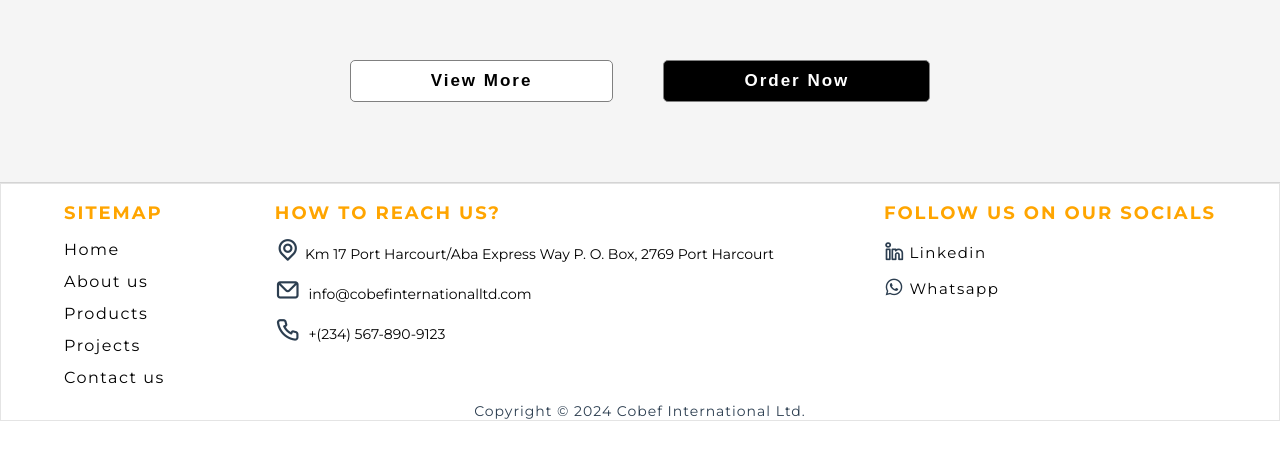
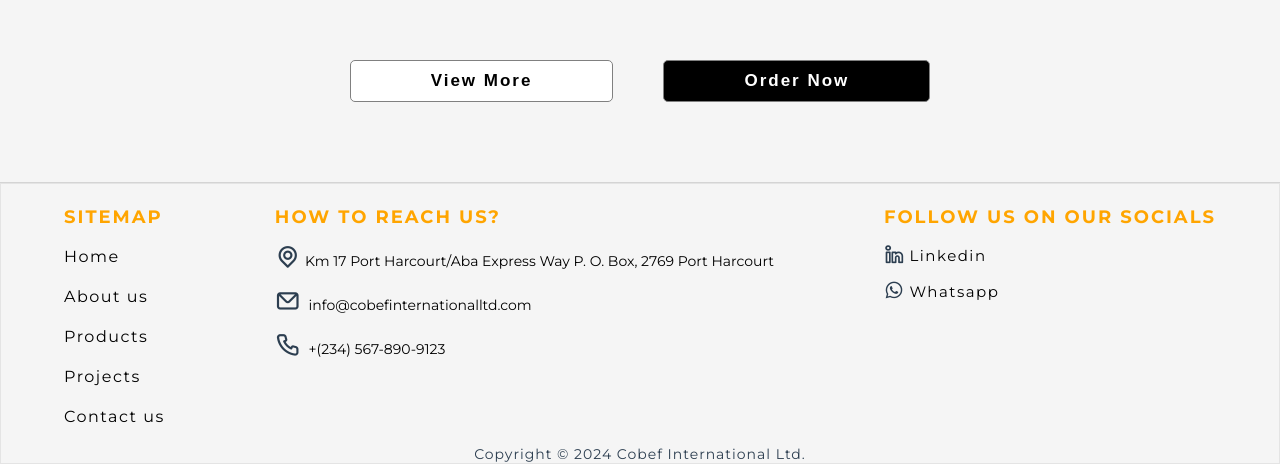
Before and after one commit to utibeinyangetuk/cobef, a Vue app: page / in a window 1280 px wide. Shown: the part 3115-3579 px from the top of the page. Before the commit the page ends 3536 px from the top, so only its background shows below. Built offline with nearby package versions, Linux system fonts and the light colour scheme.

Commit message:
Adjusted header margin and line height

```diff
--- a/src/components/Footer.vue
+++ b/src/components/Footer.vue
@@ -52,12 +52,14 @@ footer {
 	display: flex;
 	justify-content: space-around;
 	padding: 8px;
+	background-color: whitesmoke;
+	line-height: 40px;
 }
 
 .main-wrapper h1 {
 	color: orange;
-	margin-top: 10px;
-	margin-bottom: 10px;
+	margin-top: 5px;
+	margin-bottom:0px;
 	text-transform: uppercase;
 	letter-spacing: 2px;
 	font-weight: bold;
@@ -120,6 +122,7 @@ footer {
 	text-align: center;
 	font-size: 14px;
 	letter-spacing: 1px;
+	background-color: whitesmoke;
 }
 
 @media only screen and (max-width: 600px) {
```
